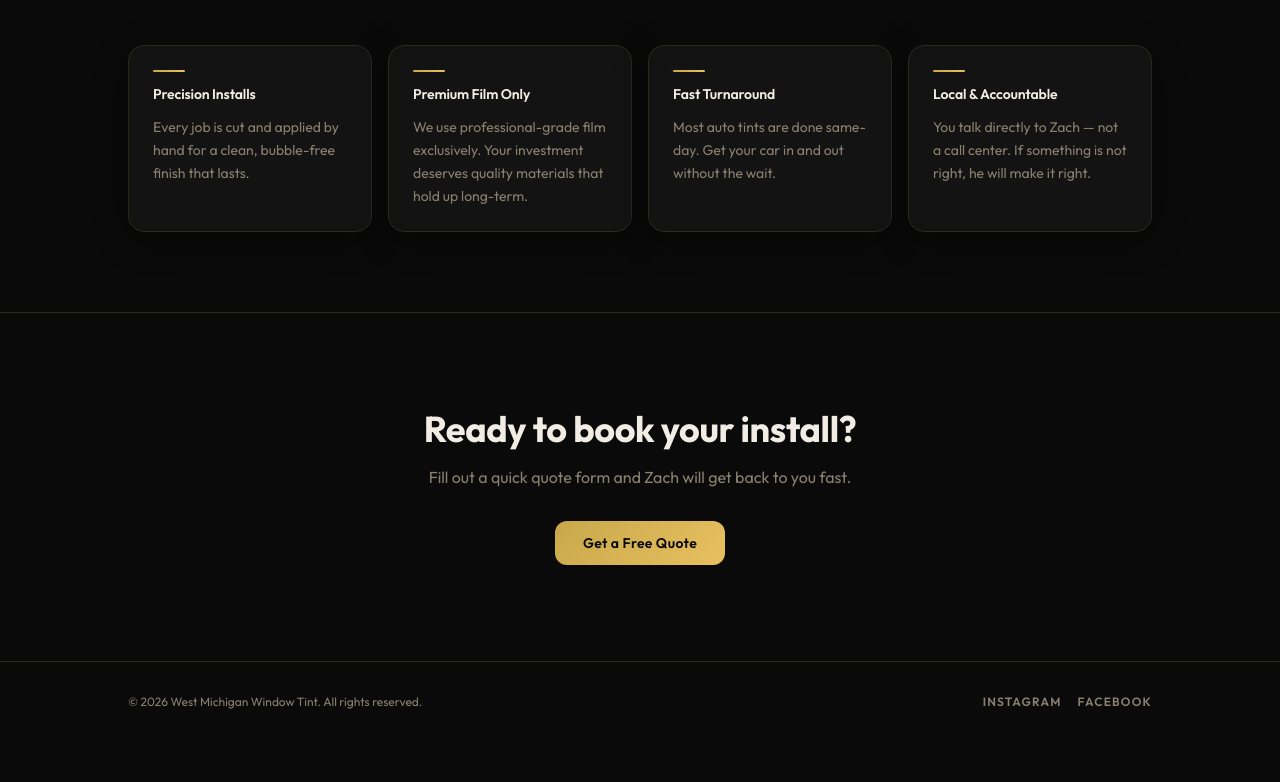
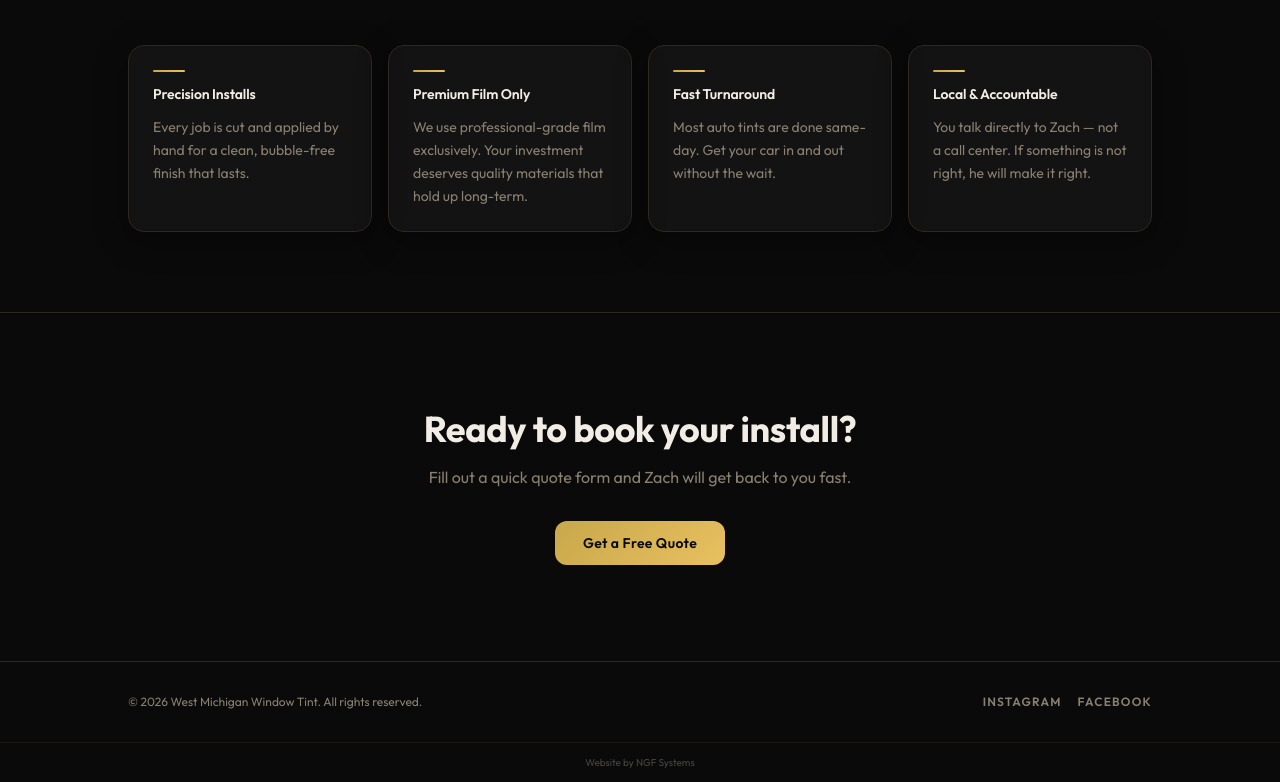
Before and after one commit to Nick-NGFsystems/west-michigan-window-tint, a Next.js app: page / in a window 1280 px wide. Shown: the part 2540-3322 px from the top of the page. Before the commit the page ends 3282 px from the top, so only its background shows below. Built offline with nearby package versions, Linux system fonts and the light colour scheme; no server answers.

Commit message:
Add NGF Systems footer credit

```diff
--- a/app/page.tsx
+++ b/app/page.tsx
@@ -424,6 +424,11 @@ export default async function HomePage() {
         </div>
       </footer>
 
+      {/* NGF Systems credit */}
+      <div className="py-3 text-center text-[10px]" style={{ color: 'var(--muted)', borderTop: '1px solid var(--line)', opacity: 0.5 }}>
+        Website by <a href="https://ngfsystems.com" target="_blank" rel="noopener noreferrer" className="hover:text-[var(--gold)] transition-colors">NGF Systems</a>
+      </div>
+
     </div>
   )
 }
```
